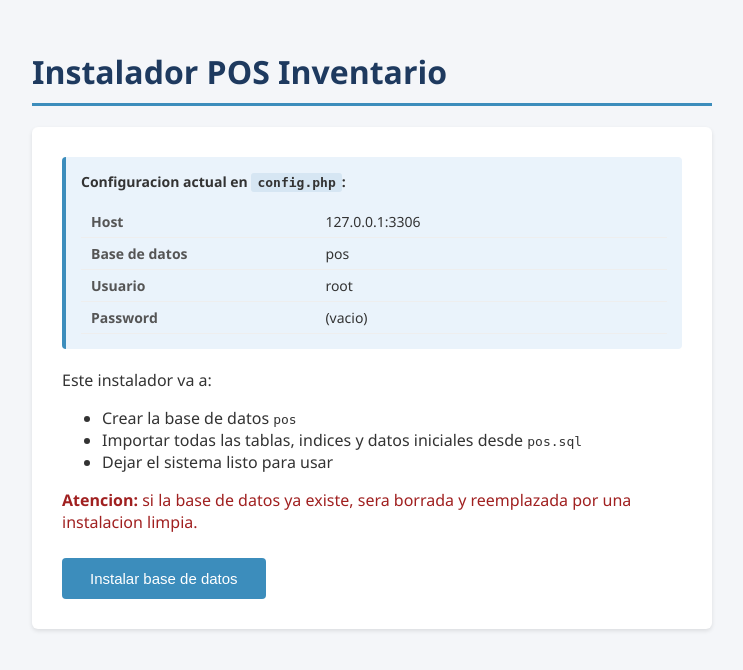
After one commit to juancruz20/pos-inventario, a PHP site: page /pos/install.php in a window 1280 px wide. The commit adds this page. Shown: the top 670 px of the page, without its empty margins (268-1011 px from the left). Run offline with PHP 8.4, Linux system fonts and the light colour scheme.

Commit message:
feat: add install.php and improve cross-PC portability
- install.php: one-click installer with web UI and CLI mode (--auto)
  * Imports pos.sql into the configured database
  * Shows current config.php settings
  * Validates required PHP extensions (pdo_mysql, openssl, gd)
  * Works from any location, not just C:\\xampp\\htdocs

- config.php: more portable defaults
  * DB_HOST changed from 'localhost' to '127.0.0.1'
  * Added DB_PORT (default 3306)
  * Added DEBUG constant to control error display

- modelos/conexion.php:
  * Added ;charset=utf8 to PDO DSN
  * Better error message on connection failure
  * Added PDO::ATTR_DEFAULT_FETCH_MODE and PDO::ATTR_EMULATE_PREPARES

- index.php: errors controlled by DEBUG constant

- pos.sql: minor formatting fix

- INSTALAR.txt and README.md: document install.php

Verified by copying to a separate folder (simulating another PC):
install.php + application both work correctly.

```diff
--- a/config.php
+++ b/config.php
@@ -1,25 +1,32 @@
 <?php
 
 /**
- * Configuracion de conexion a la base de datos.
- * Editar estos valores segun el entorno donde se instale el sistema.
+ * Configuracion del sistema POS.
  *
- * Valores por defecto asumidos en una instalacion XAMPP estandar:
- *   - Host:      localhost
- *   - Usuario:   root
- *   - Password:  (vacio)
- *   - Base:      pos
+ * DB_HOST usa 127.0.0.1 en vez de "localhost" para que el cliente
+ * MySQL use TCP en todas las plataformas (en Linux/Mac "localhost"
+ * intenta usar socket, lo que falla en algunas instalaciones).
+ *
+ * Para otra PC, editar estos valores segun el entorno:
+ *   - XAMPP estandar:   localhost / root / (vacio) / pos
+ *   - Hosting gratuito: cambiar host, usuario, password y nombre de BD
  */
 
-define('DB_HOST', 'localhost');
+define('DB_HOST', '127.0.0.1');
+define('DB_PORT', '3306');
 define('DB_NAME', 'pos');
 define('DB_USER', 'root');
 define('DB_PASS', '');
 
 /**
- * Clave y metodo utilizados para cifrar campos sensibles (ej. contrasenas
- * que se almacenan con cifrado simetrico ademas del hash bcrypt).
+ * Clave y metodo para cifrado simetrico de campos sensibles.
  * Cambiar CLAVE_CIFRADO en cada instalacion para mayor seguridad.
  */
 define('CLAVE_CIFRADO', 'posClaveMaestra2026Segura!');
 define('METODO_CIFRADO', 'aes-256-cbc');
+
+/**
+ * Mostrar errores en pantalla solo si DEBUG esta activado.
+ * Una vez el sistema este en produccion, dejar DEBUG en false.
+ */
+define('DEBUG', false);
--- /dev/null
+++ b/install.php
@@ -0,0 +1,166 @@
+<?php
+/**
+ * Instalador automatico del sistema POS.
+ *
+ * USO:
+ *   1. Colocar la carpeta pos/ dentro de C:\xampp\htdocs\
+ *   2. Abrir en el navegador: http://localhost/pos/install.php
+ *   3. Click en "Instalar base de datos"
+ *   4. (Opcional) Borrar este archivo despues de instalar
+ *
+ * Tambien funciona desde CLI:
+ *   php install.php --auto
+ */
+
+if(php_sapi_name() === 'cli' && !isset($_SERVER['HTTP_HOST'])){
+    if(in_array('--auto', $argv ?? [], true)){
+        $_POST['instalar'] = '1';
+        $_POST['auto'] = '1';
+    }
+}
+
+require_once __DIR__ . "/config.php";
+
+$mensaje = '';
+$estado = '';
+$auto = !empty($_POST['auto']);
+
+if(isset($_POST['instalar'])){
+
+    $errores = [];
+
+    if(!extension_loaded('pdo_mysql')){
+        $errores[] = 'La extension PDO MySQL no esta habilitada en PHP.';
+    }
+    if(!extension_loaded('openssl')){
+        $errores[] = 'La extension OpenSSL no esta habilitada en PHP.';
+    }
+    if(!extension_loaded('gd')){
+        $errores[] = 'La extension GD no esta habilitada en PHP (necesaria para imagenes).';
+    }
+
+    if(empty($errores)){
+        try {
+            $dsn = "mysql:host=" . DB_HOST . ";port=" . DB_PORT . ";charset=utf8";
+            $pdo = new PDO($dsn, DB_USER, DB_PASS, [
+                PDO::ATTR_ERRMODE => PDO::ERRMODE_EXCEPTION,
+            ]);
+
+            $sql = file_get_contents(__DIR__ . "/pos.sql");
+            if($sql === false){
+                throw new Exception("No se pudo leer el archivo pos.sql");
+            }
+
+            $sqlLimpio = preg_replace('/^\s*--.*$/m', '', $sql);
+            $sqlLimpio = preg_replace('/\/\*!.*?\*\//s', '', $sqlLimpio);
+
+            $sentencias = array_filter(array_map('trim', explode(';', $sqlLimpio)));
+            foreach($sentencias as $sentencia){
+                if($sentencia === '') continue;
+                $pdo->exec($sentencia);
+            }
+
+            try {
+                $pdo->exec("USE `" . DB_NAME . "`");
+            } catch (Exception $e) {
+            }
+
+            file_put_contents(__DIR__ . "/vistas/img/productos/.gitkeep", "");
+            file_put_contents(__DIR__ . "/vistas/img/usuarios/.gitkeep", "");
+
+            $estado = 'ok';
+            $mensaje = "Base de datos instalada correctamente.\n\n"
+                     . "Credenciales por defecto:\n"
+                     . "  Administrador: admin / admin\n"
+                     . "  Vendedor:      vendedor / vendedor\n\n"
+                     . "Abre http://localhost/pos para entrar al sistema.";
+
+        } catch (Exception $e) {
+            $estado = 'error';
+            $mensaje = "Error: " . $e->getMessage();
+        }
+    } else {
+        $estado = 'error';
+        $mensaje = implode("\n", $errores);
+    }
+}
+
+if($auto){
+    echo $estado . "\n" . $mensaje . "\n";
+    exit($estado === 'ok' ? 0 : 1);
+}
+?>
+<!DOCTYPE html>
+<html lang="es">
+<head>
+<meta charset="utf-8">
+<title>Instalador POS Inventario</title>
+<style>
+  body{font-family:'Segoe UI',Arial,sans-serif;background:#f4f6f9;color:#333;max-width:680px;margin:50px auto;padding:0 20px}
+  h1{color:#1e3a5f;border-bottom:3px solid #3c8dbc;padding-bottom:10px}
+  .card{background:#fff;border-radius:6px;box-shadow:0 2px 4px rgba(0,0,0,.1);padding:30px;margin-top:20px}
+  .ok{color:#0f7e2d;background:#e6f7eb;border-left:4px solid #0f7e2d;padding:15px;border-radius:4px;white-space:pre-line}
+  .err{color:#a02020;background:#fdeaea;border-left:4px solid #a02020;padding:15px;border-radius:4px;white-space:pre-line}
+  .info{background:#eaf3fb;border-left:4px solid #3c8dbc;padding:15px;border-radius:4px;margin-bottom:20px;font-size:14px}
+  .info code{background:#d6e6f3;padding:2px 6px;border-radius:3px;font-size:13px}
+  .btn{display:inline-block;background:#3c8dbc;color:#fff;border:none;padding:12px 28px;font-size:15px;border-radius:4px;cursor:pointer;text-decoration:none}
+  .btn:hover{background:#2a6a96}
+  table{width:100%;border-collapse:collapse;margin-top:15px;font-size:14px}
+  td{padding:6px 10px;border-bottom:1px solid #eee}
+  td:first-child{font-weight:bold;color:#555;width:40%}
+  .ok-row{color:#0f7e2d}
+  .err-row{color:#a02020}
+  a.link{color:#3c8dbc}
+</style>
+</head>
+<body>
+<h1>Instalador POS Inventario</h1>
+
+<?php if($estado === 'ok'): ?>
+
+  <div class="card">
+    <div class="ok"><?= htmlspecialchars($mensaje) ?></div>
+    <p style="margin-top:25px">
+      <a class="btn" href="index.php">Entrar al sistema</a>
+    </p>
+    <p style="margin-top:30px;font-size:13px;color:#888">
+      <strong>Importante:</strong> por seguridad, elimina el archivo <code>install.php</code> ahora que la instalacion esta completa.
+    </p>
+  </div>
+
+<?php else: ?>
+
+  <div class="card">
+    <div class="info">
+      <strong>Configuracion actual en <code>config.php</code>:</strong>
+      <table>
+        <tr><td>Host</td><td><?= htmlspecialchars(DB_HOST) ?>:<?= htmlspecialchars(DB_PORT) ?></td></tr>
+        <tr><td>Base de datos</td><td><?= htmlspecialchars(DB_NAME) ?></td></tr>
+        <tr><td>Usuario</td><td><?= htmlspecialchars(DB_USER) ?></td></tr>
+        <tr><td>Password</td><td><?= DB_PASS === '' ? '(vacio)' : '********' ?></td></tr>
+      </table>
+    </div>
+
+    <p>Este instalador va a:</p>
+    <ul>
+      <li>Crear la base de datos <code><?= htmlspecialchars(DB_NAME) ?></code></li>
+      <li>Importar todas las tablas, indices y datos iniciales desde <code>pos.sql</code></li>
+      <li>Dejar el sistema listo para usar</li>
+    </ul>
+
+    <p style="color:#a02020"><strong>Atencion:</strong> si la base de datos ya existe, sera borrada y reemplazada por una instalacion limpia.</p>
+
+    <form method="post" style="margin-top:25px">
+      <button class="btn" type="submit" name="instalar" value="1">Instalar base de datos</button>
+    </form>
+
+    <?php if($estado === 'error'): ?>
+      <div class="err" style="margin-top:25px"><?= htmlspecialchars($mensaje) ?></div>
+    <?php endif; ?>
+
+  </div>
+
+<?php endif; ?>
+
+</body>
+</html>
--- a/pos.sql
+++ b/pos.sql
@@ -2,7 +2,6 @@
 -- POS Inventario - Base de datos limpia
 -- Listo para importar en cualquier PC / XAMPP
 -- ============================================================
-
 DROP DATABASE IF EXISTS `pos`;
 CREATE DATABASE `pos` DEFAULT CHARACTER SET utf8 COLLATE utf8_spanish_ci;
 USE `pos`;
```
Also changed, not shown: INSTALAR.txt (+38 -26 lines), index.php (+16 -8 lines), modelos/conexion.php (+21 -5 lines), README.md.
